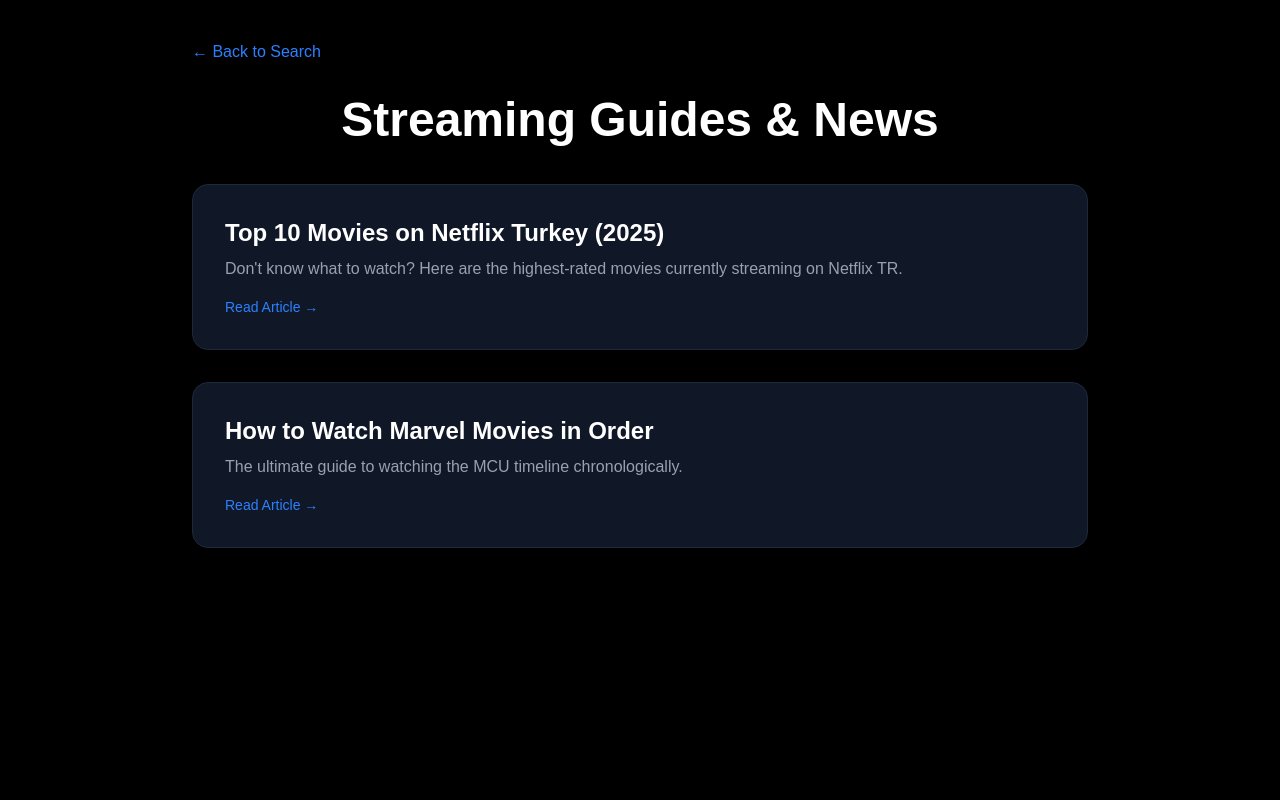
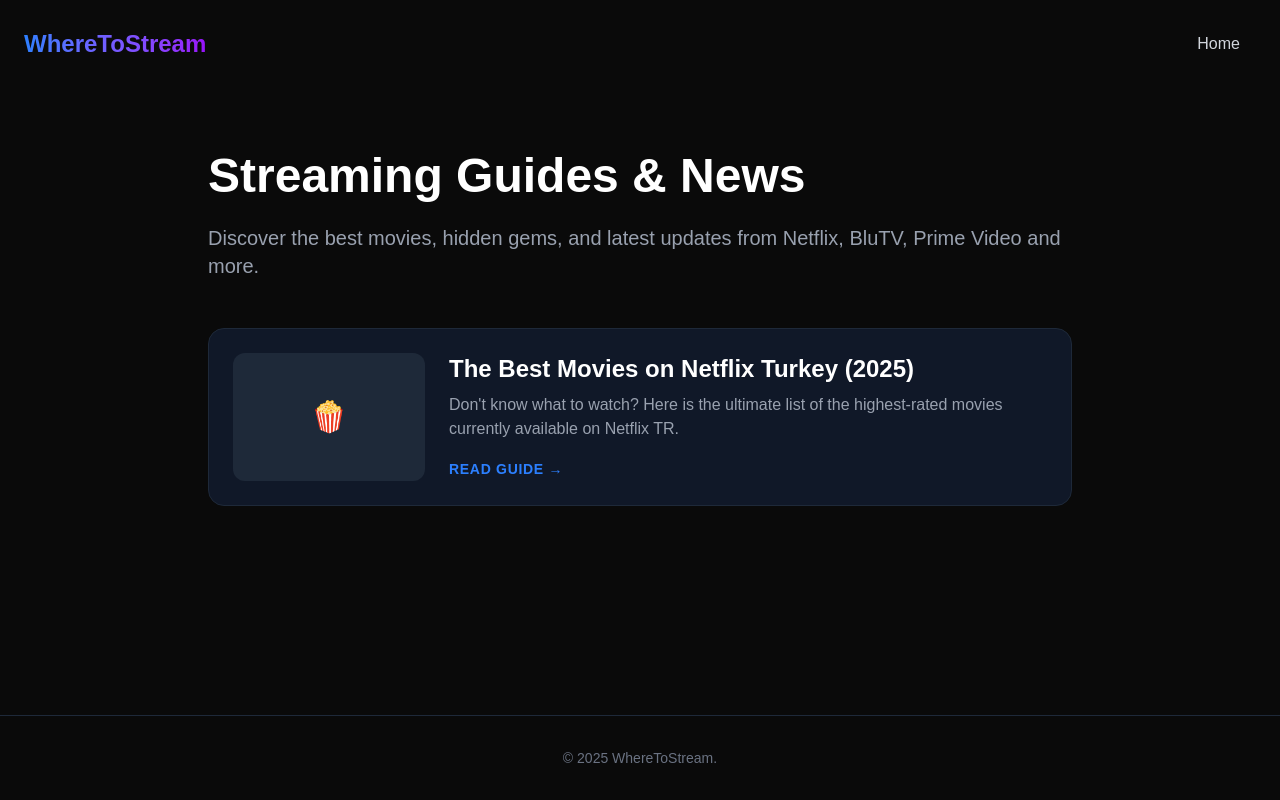
Before and after one commit to batuhantoksoz/wheretostream, a Next.js app: page /blog in a window 1280 px wide. Built offline with nearby package versions, Linux system fonts and the light colour scheme.

Commit message:
Son duzeltmeler

```diff
--- a/app/blog/page.tsx
+++ b/app/blog/page.tsx
@@ -1,33 +1,64 @@
 import Link from 'next/link';
 
-export default function BlogIndex() {
+export default function Blog() {
   return (
-    <div className="min-h-screen bg-black text-white p-10">
-      <div className="max-w-4xl mx-auto">
-        <Link href="/" className="text-blue-500 hover:underline mb-8 block">← Back to Search</Link>
+    <div className="min-h-screen bg-[#0a0a0a] text-white flex flex-col">
 
-        <h1 className="text-5xl font-bold mb-10 text-center">Streaming Guides & News</h1>
+      {/* Navbar (Ana sayfayla uyumlu) */}
+      <nav className="flex justify-between items-center p-6 max-w-7xl mx-auto w-full">
+        <Link href="/" className="text-2xl font-bold bg-gradient-to-r from-blue-500 to-purple-600 bg-clip-text text-transparent hover:opacity-80 transition">
+          WhereToStream
+        </Link>
+        <div className="flex gap-4">
+           <Link href="/" className="text-gray-300 hover:text-white font-medium hover:bg-white/10 px-4 py-2 rounded-full transition">
+            Home
+          </Link>
+        </div>
+      </nav>
 
-        <div className="grid gap-8">
-          {/* Article Card 1 */}
-          <Link href="/blog/best-netflix-tr-movies" className="block group">
-            <div className="bg-gray-900 border border-gray-800 p-8 rounded-2xl hover:border-blue-500 transition">
-              <h2 className="text-2xl font-bold mb-2 group-hover:text-blue-400">Top 10 Movies on Netflix Turkey (2025)</h2>
-              <p className="text-gray-400">Don't know what to watch? Here are the highest-rated movies currently streaming on Netflix TR.</p>
-              <span className="text-blue-500 text-sm mt-4 block">Read Article →</span>
+      {/* Blog Başlığı */}
+      <main className="flex-1 max-w-4xl mx-auto w-full px-4 py-16">
+        <h1 className="text-4xl md:text-5xl font-bold mb-6">Streaming Guides & News</h1>
+        <p className="text-gray-400 text-xl mb-12">
+          Discover the best movies, hidden gems, and latest updates from Netflix, BluTV, Prime Video and more.
+        </p>
+
+        {/* Blog Yazıları Listesi */}
+        <div className="grid gap-6">
+
+          {/* 1. Blog Yazısı Kartı */}
+          <Link href="/blog/best-netflix-tr-movies" className="group">
+            <div className="bg-gray-900 border border-gray-800 rounded-2xl p-6 hover:border-blue-500/50 transition-all hover:bg-gray-800/50">
+              <div className="flex flex-col md:flex-row gap-6 items-start">
+                {/* Yazı Görseli (İleride buraya resim ekleyebilirsin) */}
+                <div className="w-full md:w-48 h-32 bg-gray-800 rounded-xl flex items-center justify-center text-3xl">
+                  🍿
+                </div>
+
+                <div className="flex-1">
+                  <h2 className="text-2xl font-bold group-hover:text-blue-400 transition-colors mb-2">
+                    The Best Movies on Netflix Turkey (2025)
+                  </h2>
+                  <p className="text-gray-400 mb-4">
+                    Don't know what to watch? Here is the ultimate list of the highest-rated movies currently available on Netflix TR.
+                  </p>
+                  <span className="text-blue-500 text-sm font-bold uppercase tracking-wider">Read Guide →</span>
+                </div>
+              </div>
             </div>
           </Link>
 
-          {/* Article Card 2 (Placeholder) */}
-          <Link href="/blog/marvel-watch-order" className="block group">
-            <div className="bg-gray-900 border border-gray-800 p-8 rounded-2xl hover:border-blue-500 transition">
-              <h2 className="text-2xl font-bold mb-2 group-hover:text-blue-400">How to Watch Marvel Movies in Order</h2>
-              <p className="text-gray-400">The ultimate guide to watching the MCU timeline chronologically.</p>
-              <span className="text-blue-500 text-sm mt-4 block">Read Article →</span>
-            </div>
-          </Link>
+          {/* Yeni yazılar ekledikçe buraya kartlar gelecek... */}
+
         </div>
-      </div>
+      </main>
+
+      {/* Footer */}
+      <footer className="w-full border-t border-gray-800 py-8 mt-10 text-center">
+        <p className="text-gray-500 text-sm">
+          © 2025 WhereToStream.
+        </p>
+      </footer>
     </div>
   );
 }
--- a/app/page.tsx
+++ b/app/page.tsx
@@ -1,21 +1,56 @@
 'use client';
-import { useState } from 'react';
+import { useState, useEffect } from 'react';
 import Link from 'next/link';
 
 export default function Home() {
   const [query, setQuery] = useState('');
   const [movies, setMovies] = useState<any[]>([]);
+  const [suggestions, setSuggestions] = useState<any[]>([]);
   const [loading, setLoading] = useState(false);
   const [hasSearched, setHasSearched] = useState(false);
+  const [showSuggestions, setShowSuggestions] = useState(false);
 
-  const searchMovies = async (e: any) => {
-    e.preventDefault();
+  // ⚡️ SİHİRLİ KISIM: Yazmayı bitirince otomatik ara (Debounce)
+  useEffect(() => {
+    // Sayaç başlat: Kullanıcı elini klavyeden çektikten yarım saniye sonra çalış
+    const delayDebounceFn = setTimeout(async () => {
+      if (query.length < 3) {
+        setSuggestions([]);
+        setShowSuggestions(false);
+        return;
+      }
+
+      console.log("Otomatik aranıyor...", query); // Bunu konsolda göreceksin!
+
+      const apiKey = process.env.NEXT_PUBLIC_TMDB_API_KEY;
+      try {
+        const res = await fetch(
+          `https://api.themoviedb.org/3/search/movie?api_key=${apiKey}&query=${encodeURIComponent(query)}`
+        );
+        const data = await res.json();
+
+        if (data.results) {
+          setSuggestions(data.results.slice(0, 5)); // İlk 5 sonucu göster
+          setShowSuggestions(true);
+        }
+      } catch (error) {
+        console.error("Hata:", error);
+      }
+    }, 500);
+
+    return () => clearTimeout(delayDebounceFn);
+  }, [query]);
+
+  // Enter'a basınca yapılan ana arama
+  const searchMovies = async (e?: any) => {
+    if (e) e.preventDefault();
     if (!query) return;
+
+    setShowSuggestions(false);
     setLoading(true);
     setHasSearched(true);
 
     const apiKey = process.env.NEXT_PUBLIC_TMDB_API_KEY;
-
     try {
       const res = await fetch(
         `https://api.themoviedb.org/3/search/movie?api_key=${apiKey}&query=${encodeURIComponent(query)}`
@@ -32,7 +67,7 @@
   return (
     <div className="min-h-screen bg-[#0a0a0a] text-white flex flex-col">
 
-      {/* 1. Navigation Bar */}
+      {/* Navigation */}
       <nav className="flex justify-between items-center p-6 max-w-7xl mx-auto w-full">
         <div className="text-2xl font-bold bg-gradient-to-r from-blue-500 to-purple-600 bg-clip-text text-transparent">
           WhereToStream
@@ -45,7 +80,7 @@
         </Link>
       </nav>
 
-      {/* 2. Hero Section (Search) */}
+      {/* Hero Section */}
       <main className="flex-1 flex flex-col items-center px-4 pt-20 pb-10">
         <h1 className="text-5xl md:text-7xl font-bold text-center mb-6 tracking-tight">
           Find where to watch <br />
@@ -56,24 +91,58 @@
           Search for any movie to instantly see if it is streaming on Netflix, BluTV, Prime Video, or Apple TV in Turkey.
         </p>
 
-        {/* Search Bar */}
-        <form onSubmit={searchMovies} className="w-full max-w-2xl relative mb-16">
+        {/* 🔍 ARAMA ALANI */}
+        <div className="w-full max-w-2xl relative mb-16 z-50">
+          <form onSubmit={searchMovies} className="relative">
             <input
               className="w-full p-5 pl-8 rounded-full bg-gray-900 border border-gray-700 text-white text-lg focus:outline-none focus:ring-2 focus:ring-blue-500 focus:border-transparent shadow-2xl transition-all"
               placeholder="Search for a movie (e.g. Interstellar)..."
               value={query}
               onChange={(e) => setQuery(e.target.value)}
+              onFocus={() => { if(suggestions.length > 0) setShowSuggestions(true); }}
             />
             <button
               type="submit"
               className="absolute right-2 top-2 bottom-2 bg-blue-600 hover:bg-blue-700 text-white px-8 rounded-full font-bold transition-colors"
             >
-            {loading ? 'Searching...' : 'Search'}
+              {loading ? '...' : 'Search'}
             </button>
           </form>
 
-        {/* 3. Movie Results Grid */}
-        <div className="w-full max-w-7xl grid grid-cols-2 md:grid-cols-4 lg:grid-cols-5 gap-6">
+          {/* ✨ ÖNERİ LİSTESİ */}
+          {showSuggestions && suggestions.length > 0 && (
+            <div className="absolute top-full mt-2 left-0 w-full bg-gray-900 border border-gray-700 rounded-2xl overflow-hidden shadow-2xl z-50">
+              {suggestions.map((movie) => (
+                <Link
+                  href={`/movie/${movie.id}`}
+                  key={movie.id}
+                  onClick={() => setShowSuggestions(false)}
+                >
+                  <div className="flex items-center gap-4 p-4 hover:bg-gray-800 transition cursor-pointer border-b border-gray-800 last:border-0">
+                    {movie.poster_path ? (
+                      <img
+                        src={`https://image.tmdb.org/t/p/w92${movie.poster_path}`}
+                        alt={movie.title}
+                        className="w-10 h-14 object-cover rounded"
+                      />
+                    ) : (
+                      <div className="w-10 h-14 bg-gray-700 rounded flex items-center justify-center text-xs">?</div>
+                    )}
+                    <div className="flex-1 min-w-0">
+                      <h4 className="font-bold text-white text-lg truncate">{movie.title}</h4>
+                      <p className="text-sm text-gray-400">
+                        {movie.release_date?.split('-')[0] || 'Unknown'} • Movie
+                      </p>
+                    </div>
+                  </div>
+                </Link>
+              ))}
+            </div>
+          )}
+        </div>
+
+        {/* Ana Sonuçlar */}
+        <div className="w-full max-w-7xl grid grid-cols-2 md:grid-cols-4 lg:grid-cols-5 gap-6 z-0">
           {movies.length > 0 ? (
             movies.map((movie) => (
               <Link href={`/movie/${movie.id}`} key={movie.id}>
@@ -90,7 +159,6 @@
                         No Image
                       </div>
                     )}
-                    {/* Hover Overlay */}
                     <div className="absolute inset-0 bg-black/0 group-hover:bg-black/20 transition-colors" />
                   </div>
 
@@ -98,7 +166,6 @@
                     <h3 className="font-bold text-white truncate">{movie.title}</h3>
                     <div className="flex justify-between items-center mt-2">
                       <span className="text-gray-400 text-sm">{movie.release_date?.split('-')[0] || 'N/A'}</span>
-                      <span className="text-xs bg-gray-800 px-2 py-1 rounded text-gray-300 border border-gray-700">Movie</span>
                     </div>
                   </div>
                 </div>
@@ -114,7 +181,6 @@
         </div>
       </main>
 
-      {/* 4. Footer */}
       <footer className="w-full border-t border-gray-800 py-8 mt-20 text-center">
         <p className="text-gray-500 text-sm">
           © 2025 WhereToStream. This product uses the TMDB API but is not endorsed or certified by TMDB.
```
Lines whose indentation alone changed are shown as unchanged.
